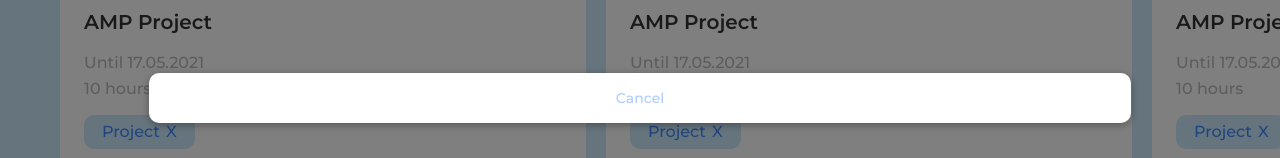
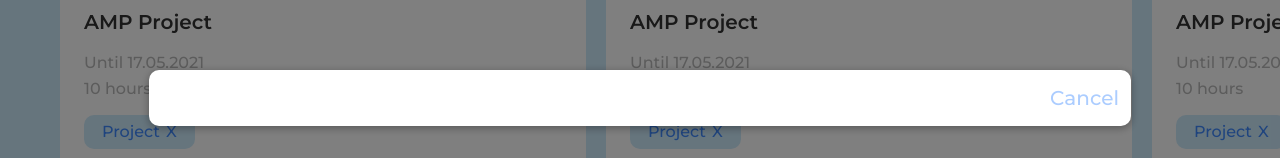
Before and after one commit to Poznalex/my-crm-main, a Vue app: page / in a window 1280 px wide. Both pictures are taken after a click on the button "Create column". Shown: the part 302-460 px from the top of the page. Built offline with nearby package versions, Linux system fonts and the light colour scheme.

Commit message:
14 fixed for PR 23.02.24

```diff
--- a/src/App.vue
+++ b/src/App.vue
@@ -7,27 +7,27 @@ import Modal from '/src/components/Modal/Modal.vue';
 const isShowModal = ref(false);
 const modalComponent = ref(null);
 
-function OpenModal(data) {
+function openModal(data) {
     isShowModal.value = true;
     modalComponent.value = data;
 }
 
-function CloseModal() {
+function closeModal() {
     isShowModal.value = false;
     modalComponent.value = null;
 }
 </script>
 
 <template>
-    <Header @open-modal="OpenModal" />
-    <Main @open-modal="OpenModal" />
+    <Header @open-modal="openModal" />
+    <Main @open-modal="openModal" />
     <Teleport to="body">
-        <modal
+        <Modal
             v-show="isShowModal"
             :defaultComponent="modalComponent"
-            @close="CloseModal"
+            @close="closeModal"
         >
-        </modal>
+        </Modal>
     </Teleport>
 </template>
 
--- a/src/components/Column/CreateColumnForm.vue
+++ b/src/components/Column/CreateColumnForm.vue
@@ -1,14 +1,5 @@
-<script setup>
-import ModalClose from '/src/components/Modal/ModalClose.vue';
-</script>
+<script setup></script>
 
-<template>
-    <ModalClose class="create-column__button-cancel" @close="$emit('close')" />
-</template>
+<template></template>
 
-<style scoped>
-.create-column__button-cancel {
-    display: flex;
-    justify-content: center;
-}
-</style>
+<style scoped></style>
--- a/src/components/Header.vue
+++ b/src/components/Header.vue
@@ -1,5 +1,5 @@
 <script setup>
-import CreateColumnForm from "/src/components/Column/CreateColumnForm.vue";
+import CreateColumnForm from '/src/components/Column/CreateColumnForm.vue';
 </script>
 
 <template>
--- a/src/components/Main.vue
+++ b/src/components/Main.vue
@@ -1,7 +1,6 @@
 <script setup>
 import Column from '/src/components/Column/Column.vue';
 import CreateColumnForm from '/src/components/Column/CreateColumnForm.vue';
-import ModalClose from '/src/components/Modal/ModalClose.vue';
 </script>
 
 <template>
@@ -10,10 +9,7 @@ import ModalClose from '/src/components/Modal/ModalClose.vue';
         <Column title="in progress" amountTasks="3" />
         <Column title="done" amountTasks="456" />
 
-        <div
-            class="main__create-column"
-            @click="$emit('open-modal', CreateColumnForm)"
-        >
+        <div class="main__create-column" @click="$emit('open-modal', CreateColumnForm)">
             <div class="create-column__text">Create column</div>
             <div class="create-column__icon">
                 <img alt="plus" src="/src/assets/images/main/create-plus.svg" />
@@ -68,8 +64,6 @@ import ModalClose from '/src/components/Modal/ModalClose.vue';
 
 @media screen and (min-width: 1024px) {
     .main {
-        justify-content: unset;
-        align-items: unset;
         padding: 93px 60px 0;
     }
 }
@@ -77,8 +71,6 @@ import ModalClose from '/src/components/Modal/ModalClose.vue';
 @media screen and (min-width: 1400px) {
     .main {
         padding: 93px 150px 0;
-        justify-content: unset;
-        align-items: unset;
     }
 }
 </style>
--- a/src/components/Modal/Modal.vue
+++ b/src/components/Modal/Modal.vue
@@ -11,7 +11,8 @@ const props = defineProps({
     <Transition name="modal">
         <div class="modal-mask">
             <div v-if="defaultComponent" class="modal-container">
-                <component :is="defaultComponent" @close="$emit('close')" />
+                <component :is="defaultComponent" />
+                <div class="modal__cancel" @click="$emit('close')">Cancel</div>
             </div>
         </div>
     </Transition>
@@ -49,9 +50,21 @@ const props = defineProps({
     opacity: 0;
 }
 
+.modal__cancel {
+    width: fit-content;
+    float: right;
+    color: var(--main-color-light-blue);
+    font-size: 14px;
+    cursor: pointer;
+}
+
 @media screen and (min-width: 768px) {
     .modal-container {
         margin: auto;
     }
+
+    .modal__cancel {
+        font-size: 20px;
+    }
 }
 </style>
--- a/src/components/Modal/ModalClose.vue
+++ /dev/null
@@ -1,12 +0,0 @@
-<script setup></script>
-
-<template>
-    <div class="modal__button" @click="$emit('close')">Cancel</div>
-</template>
-
-<style scoped>
-.modal__button {
-    color: var(--main-color-light-blue);
-    font-size: 14px;
-}
-</style>
--- a/src/components/TaskCard/TaskCard.vue
+++ b/src/components/TaskCard/TaskCard.vue
@@ -1,5 +1,5 @@
 <script setup>
-const props = defineProps(["projectName"]);
+const props = defineProps(['projectName']);
 </script>
 
 <template>
@@ -29,5 +29,5 @@ const props = defineProps(["projectName"]);
 </template>
 
 <style>
-@import "./TaskCard.css";
+@import './TaskCard.css';
 </style>
```
